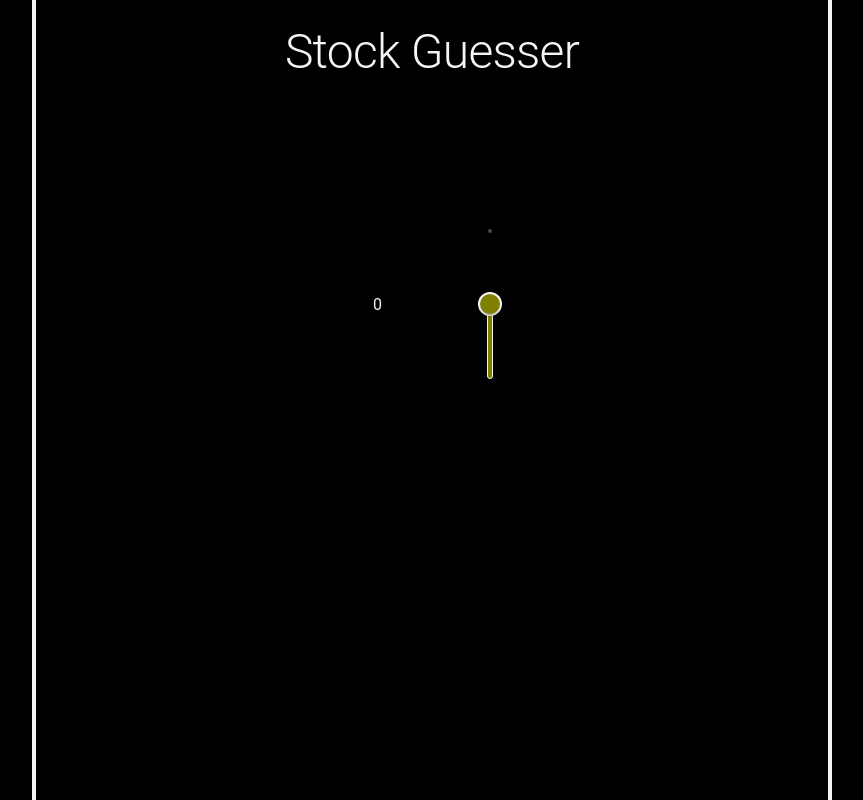
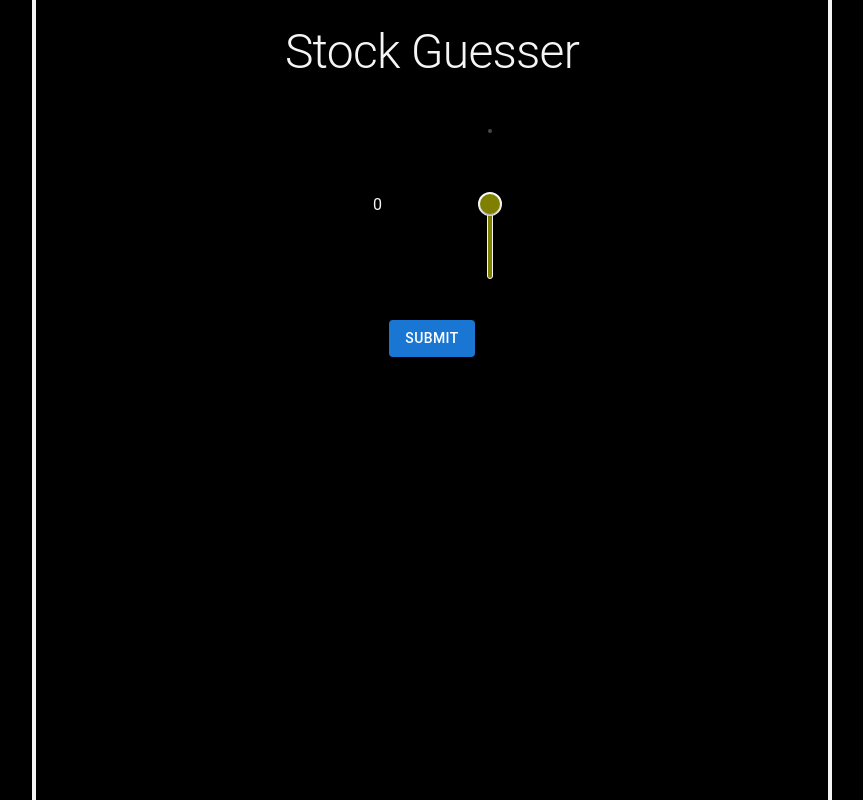
Before and after one commit to DrFelixWei/StockGuesser, a React (Vite) app in the folder webapp/: page / in a window 1280 px wide. Shown: the whole page, without its empty margins (208-1071 px from the left). Built offline with nearby package versions, Linux system fonts and the light colour scheme.

Commit message:
added submit button

```diff
--- a/webapp/src/components/UserInput.jsx
+++ b/webapp/src/components/UserInput.jsx
@@ -1,5 +1,5 @@
 import React, { useState } from 'react';
-import { Slider, Box, TextField } from '@mui/material';
+import { Slider, Box, TextField, Button } from '@mui/material';
 import { styled } from '@mui/system';
 
 // Function to calculate color based on value
@@ -43,11 +43,18 @@ const UserInput = () => {
     }
   };
 
+  const handleSubmit = (event) => {
+    event.preventDefault();
+    console.log('Submitted value:', value);
+    // You can replace this console.log with any function to handle the submitted value
+  };
+
   // Calculate color based on slider value
   const sliderColor = getColorFromValue(value);
 
   return (
-    <Box sx={{ display: 'flex', alignItems: 'center', height: '400px', justifyContent: 'center' }}>
+    <form onSubmit={handleSubmit}>
+      <Box sx={{ display: 'flex', alignItems: 'center', height: '200px', justifyContent: 'center' }}>
         <TextField
           label="Value"
           variant="outlined"
@@ -66,6 +73,12 @@ const UserInput = () => {
           color={sliderColor} // Pass the color as a prop
         />
       </Box>
+      <Box sx={{ display: 'flex', justifyContent: 'center', marginTop: 2 }}>
+        <Button type="submit" variant="contained" color="primary">
+          Submit
+        </Button>
+      </Box>
+    </form>
   );
 };
 
```
Lines whose indentation alone changed are shown as unchanged.
